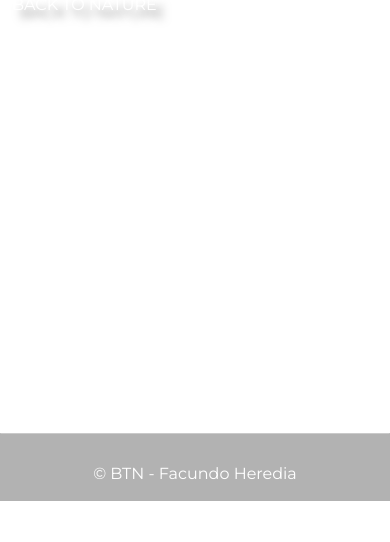
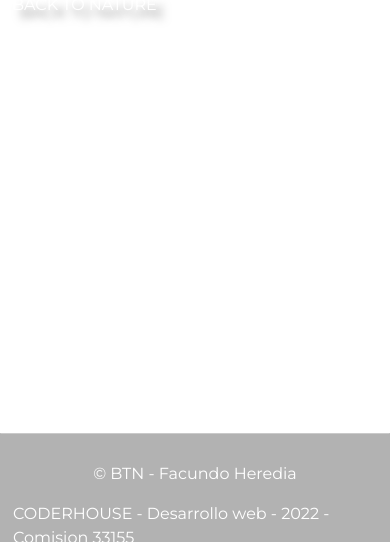
Before and after one commit to facundoheredia/CoderHouse_Desarrollo_Web, a plain HTML site: page PreEntrega2+Heredia/index.html in a window 390 px wide. Shown: the part 343-885 px from the top of the page. Drawn offline with nearby package versions, Linux system fonts and the light colour scheme; files that its build step writes are made by us from their sources.

Commit message:
corregido error en media max-width:767.98px de footer

```diff
--- a/PreEntrega3+Heredia/scss/_media/_media.scss
+++ b/PreEntrega3+Heredia/scss/_media/_media.scss
@@ -100,7 +100,7 @@
   }
 
   footer {
-    height: 16vh;
+    height: 16vh !important;
     div {
       section {
         display: flex;
```
